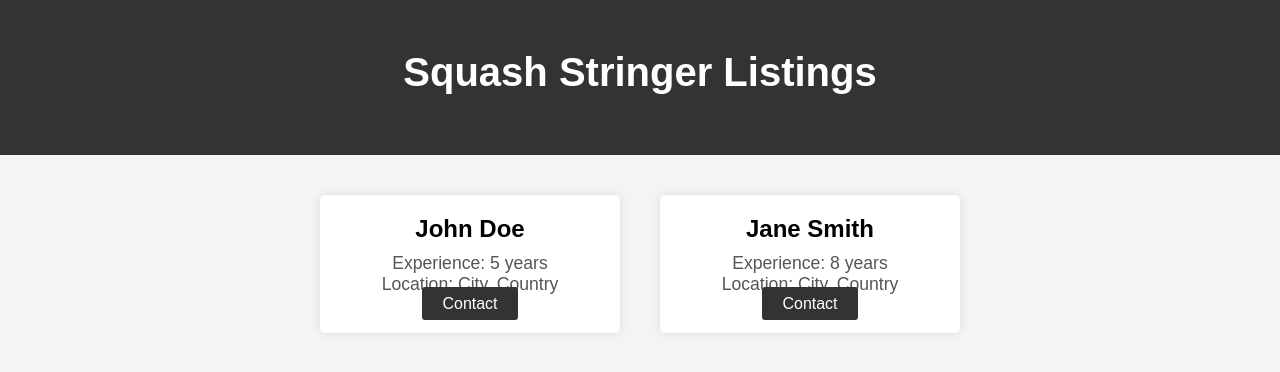
After one commit to Harsh-Sarvaiya/ReStrung, a Django app: page /playground/main/squash in a window 1280 px wide. The commit adds this page. Shown: the top 372 px of the page. Run offline with Django 4.2, Linux system fonts and the light colour scheme.

Commit message:
added tennis and squash websites, models for database, and initialized admin page

```diff
--- a/website/ReStrung/settings.py
+++ b/website/ReStrung/settings.py
@@ -34,7 +34,7 @@ INSTALLED_APPS = [
     'django.contrib.admin',
     'django.contrib.auth',
     'django.contrib.contenttypes',
-    #'django.contrib.sessions',
+    'django.contrib.sessions',
     'django.contrib.messages',
     'django.contrib.staticfiles',
     'playground'
--- a/website/playground/templates/index.html
+++ b/website/playground/templates/index.html
@@ -132,9 +132,9 @@
     <section id="features">
         <h2>Choose your Sport</h2>
         <ul>
-            <li>Tennis</li>
-            <li><a href="#badminton">Badminton</a></li>
-            <li>Squash</li>
+            <li><a href="tennis">Tennis</a></li>
+            <li><a href="badminton">Badminton</a></li>
+            <li><a href="squash">Squash</a></li>
             <!-- Add more features or details here -->
         </ul>
     </section>
--- /dev/null
+++ b/website/playground/templates/squash.html
@@ -0,0 +1,115 @@
+<!DOCTYPE html>
+<html lang="en">
+
+<head>
+    <meta charset="UTF-8">
+    <title>Squash Stringer Listings - ReStrung</title>
+    <style>
+        /* Reset default margin and padding */
+        * {
+            margin: 0;
+            padding: 0;
+            box-sizing: border-box;
+        }
+
+        body {
+            font-family: Arial, sans-serif;
+            background-color: #f4f4f4;
+            margin: 0;
+        }
+
+        /* Header styles */
+        header {
+            text-align: center;
+            padding: 50px 0;
+            background-color: #333;
+            color: #fff;
+        }
+
+        header h1 {
+            font-size: 2.5em;
+            margin-bottom: 10px;
+        }
+
+        /* Listings styles */
+        .listing-container {
+            max-width: 1200px;
+            margin: 0 auto;
+            padding: 20px;
+            display: flex;
+            flex-wrap: wrap;
+            justify-content: center;
+        }
+
+        .stringer-card {
+            background-color: #fff;
+            margin: 20px;
+            padding: 20px;
+            border-radius: 5px;
+            box-shadow: 0 0 10px rgba(0, 0, 0, 0.1);
+            width: 300px;
+            text-align: center;
+        }
+
+        .stringer-card h2 {
+            font-size: 1.5em;
+            margin-bottom: 10px;
+        }
+
+        .stringer-card p {
+            font-size: 1.1em;
+            color: #555;
+        }
+
+        .stringer-card .contact-btn {
+            margin-top: 15px;
+            padding: 8px 20px;
+            border: none;
+            border-radius: 3px;
+            background-color: #333;
+            color: #fff;
+            text-decoration: none;
+            cursor: pointer;
+            transition: background-color 0.3s;
+        }
+
+        .stringer-card .contact-btn:hover {
+            background-color: #555;
+        }
+    </style>
+</head>
+
+<body>
+
+    <!-- Header Section -->
+    <header>
+        <h1>Squash Stringer Listings</h1>
+    </header>
+
+    <!-- Listing Section -->
+    <div class="listing-container">
+
+        <!-- Stringer Card - Example 1 -->
+        <div class="stringer-card">
+            <h2>John Doe</h2>
+            <p>Experience: 5 years</p>
+            <p>Location: City, Country</p>
+            <a href="mailto:john@example.com" class="contact-btn">Contact</a>
+        </div>
+
+        <!-- Stringer Card - Example 2 -->
+        <div class="stringer-card">
+            <h2>Jane Smith</h2>
+            <p>Experience: 8 years</p>
+            <p>Location: City, Country</p>
+            <a href="mailto:jane@example.com" class="contact-btn">Contact</a>
+        </div>
+
+        <!-- Add more stringer cards as needed -->
+        <!-- Example: Copy the structure of the stringer card and modify details -->
+
+    </div>
+
+</body>
+
+</html>
--- a/website/playground/urls.py
+++ b/website/playground/urls.py
@@ -5,5 +5,7 @@ from . import views
 urlpatterns = [
     path('hello/', views.say_hello),
     path('main/', views.main),
-        path('main/badminton', views.badminton)
+        path('main/badminton', views.badminton),
+        path('main/tennis', views.tennis),
+        path('main/squash', views.squash)
 ]
--- a/website/playground/views.py
+++ b/website/playground/views.py
@@ -24,6 +24,14 @@ def main (request):
 def badminton (request):
     return render(request, 'badminton.html')
 
+def squash(request):
+    return render(request, 'squash.html')
+
+def tennis(request):
+    return render(request, 'tennis.html')
+
+
+
 #note: this is where we want to pull data from db
 def quicksort(arr):
     if len(arr) <= 1:
```
Also changed, not shown: website/playground/models.py (+32 -0 lines), website/playground/templates/tennis.html (added, +115 -0 lines), website/db.sqlite3, website/playground/migrations/0001_initial.py (added), website/playground/migrations/0002_stringers_sport.py (added).
